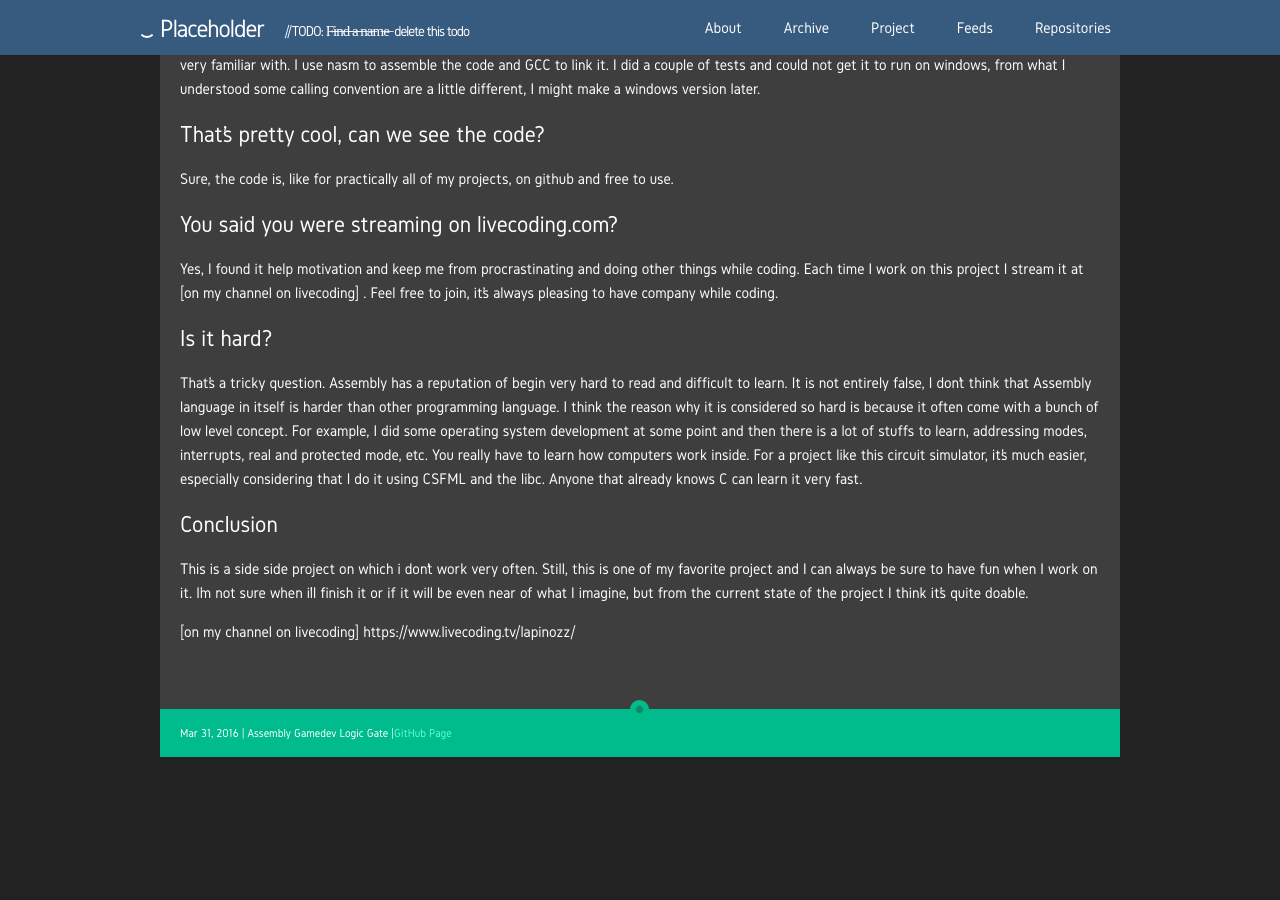
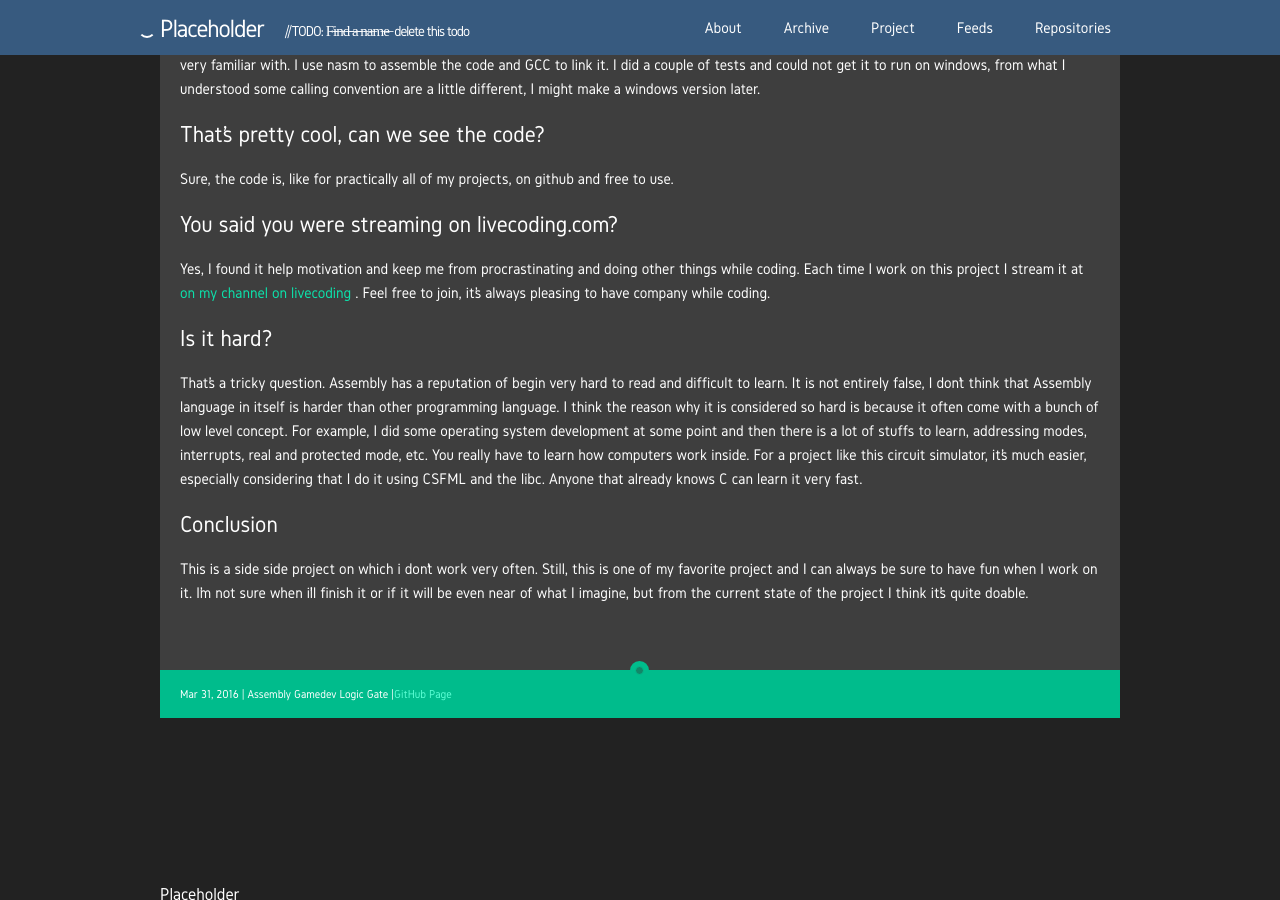
Before and after one commit to lapinozz/lapinozz.github.io, a Jekyll site: the page built from _posts/2016-03-29-game-developement-in-assembly.markdown, in a window 1280 px wide and 900 px high, scrolled down 551 px. Built offline with Jekyll 4.4.1, drawn with Linux system fonts in a browser that asks for light colours; nearby versions of some CDN libraries; comment, search, counter and statistics services are not loaded; a style sheet for code colours, icons or effects is not loaded.

Commit message:
error in link definition

```diff
--- a/_posts/2016-03-29-game-developement-in-assembly.markdown
+++ b/_posts/2016-03-29-game-developement-in-assembly.markdown
@@ -47,4 +47,4 @@ This is a side side project on which i don't work very often. Still, this is one
 [this one]: http://www.primaryobjects.com/2013/01/27/using-artificial-intelligence-to-write-self-modifying-improving-programs/
 
 [livecoding]: livecoding.com
-[on my channel on livecoding] https://www.livecoding.tv/lapinozz/
+[on my channel on livecoding]: https://www.livecoding.tv/lapinozz/
```
